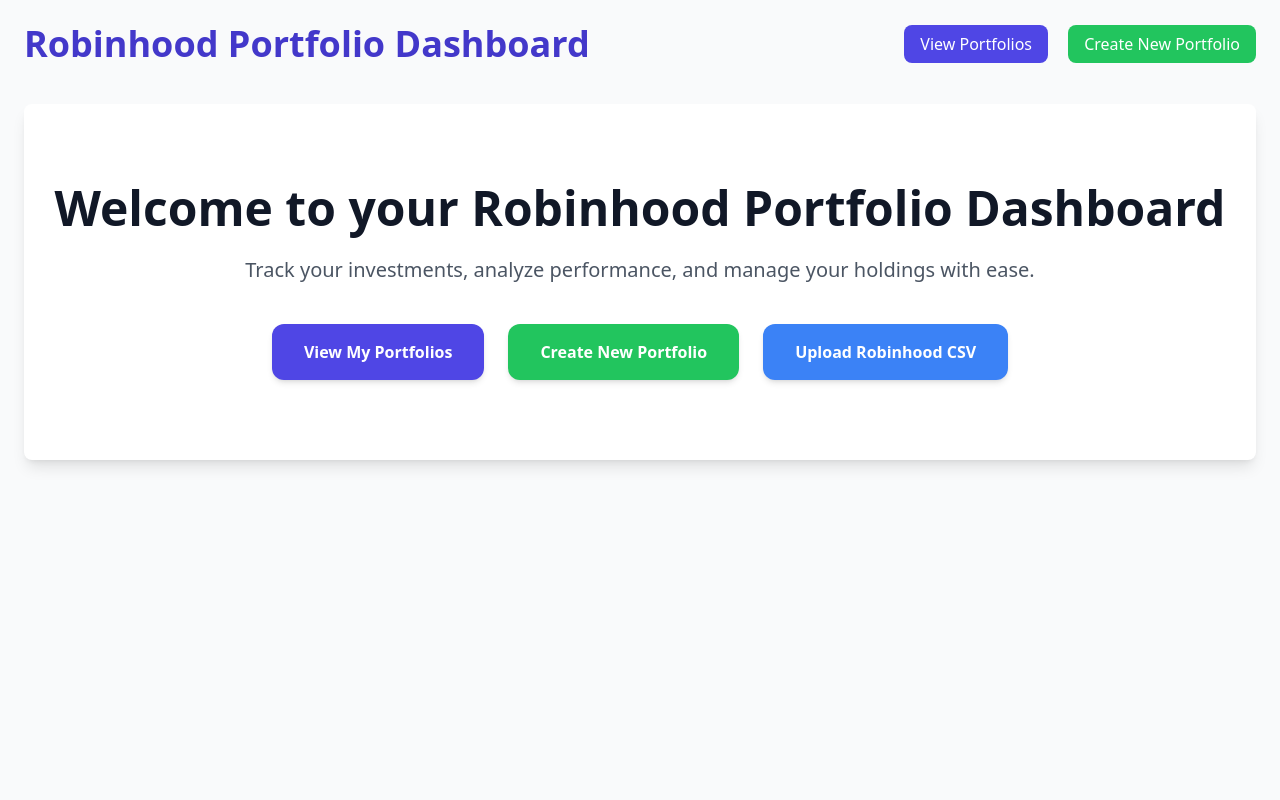
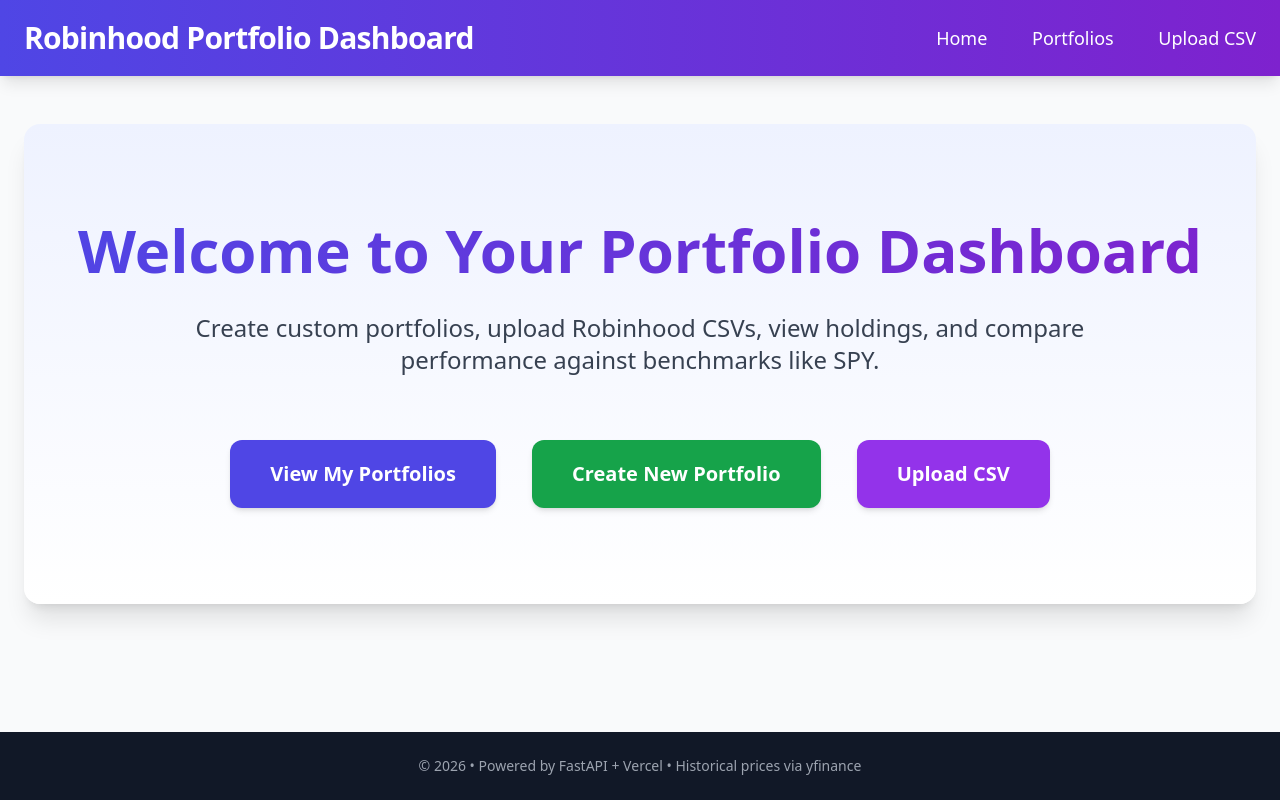
Before and after one commit to marshm100/Robinhood-Dashboard-v0.1, a FastAPI app: page / in a window 1280 px wide. Run offline with FastAPI, Linux system fonts and the light colour scheme; some libraries are stand-ins or nearby versions.

Commit message:
feat: enhanced navigation, hero landing page, and responsive styling

```diff
--- a/templates/base.html
+++ b/templates/base.html
@@ -7,9 +7,39 @@
     <script src="https://cdn.tailwindcss.com"></script>
     <script src="https://cdn.jsdelivr.net/npm/chart.js"></script>
 </head>
-<body class="bg-gray-50 text-gray-800">
-    <div class="container mx-auto p-6">
+<body class="bg-gray-50 min-h-screen flex flex-col">
+
+    <header class="bg-gradient-to-r from-indigo-600 to-purple-700 text-white shadow-lg">
+
+        <div class="container mx-auto px-6 py-5 flex justify-between items-center">
+
+            <h1 class="text-3xl font-bold tracking-tight">Robinhood Portfolio Dashboard</h1>
+
+            <nav class="space-x-10 text-lg">
+
+                <a href="/" class="hover:text-indigo-200 transition">Home</a>
+
+                <a href="/portfolios" class="hover:text-indigo-200 transition">Portfolios</a>
+
+                <a href="/upload" class="hover:text-indigo-200 transition">Upload CSV</a>
+
+            </nav>
+
+        </div>
+
+    </header>
+
+    <main class="container mx-auto px-6 py-12 flex-grow">
+
         {% block content %}{% endblock %}
-    </div>
+
+    </main>
+
+    <footer class="bg-gray-900 text-gray-400 text-center py-6">
+
+        <p class="text-sm">© 2026 • Powered by FastAPI + Vercel • Historical prices via yfinance</p>
+
+    </footer>
+
 </body>
 </html>
--- a/templates/index.html
+++ b/templates/index.html
@@ -1,22 +1,45 @@
 {% extends "base.html" %}
 
+{% block title %}Home - Robinhood Portfolio Dashboard{% endblock %}
+
 {% block content %}
-    <header class="flex justify-between items-center mb-10">
-        <h1 class="text-4xl font-bold text-indigo-700">Robinhood Portfolio Dashboard</h1>
-        <nav>
-            <a href="/portfolios" class="bg-indigo-600 text-white px-4 py-2 rounded-lg hover:bg-indigo-700 transition duration-300 mr-4">View Portfolios</a>
-            <a href="/portfolios/new" class="bg-green-500 text-white px-4 py-2 rounded-lg hover:bg-green-600 transition duration-300">Create New Portfolio</a>
-        </nav>
-    </header>
 
-    <main class="text-center py-20 bg-white rounded-lg shadow-lg">
-        <h2 class="text-5xl font-extrabold text-gray-900 mb-6">Welcome to your Robinhood Portfolio Dashboard</h2>
-        <p class="text-xl text-gray-600 mb-10">Track your investments, analyze performance, and manage your holdings with ease.</p>
+<div class="text-center py-24 bg-gradient-to-b from-indigo-50 to-white rounded-2xl shadow-xl">
 
-        <div class="flex justify-center space-x-6">
-            <a href="/portfolios" class="bg-indigo-600 text-white font-semibold px-8 py-4 rounded-xl shadow-md hover:bg-indigo-700 transition duration-300 transform hover:scale-105">View My Portfolios</a>
-            <a href="/portfolios/new" class="bg-green-500 text-white font-semibold px-8 py-4 rounded-xl shadow-md hover:bg-green-600 transition duration-300 transform hover:scale-105">Create New Portfolio</a>
-            <a href="/upload" class="bg-blue-500 text-white font-semibold px-8 py-4 rounded-xl shadow-md hover:bg-blue-600 transition duration-300 transform hover:scale-105">Upload Robinhood CSV</a>
-        </div>
-    </main>
+    <h2 class="text-6xl font-extrabold text-transparent bg-clip-text bg-gradient-to-r from-indigo-600 to-purple-700 mb-8">
+
+        Welcome to Your Portfolio Dashboard
+
+    </h2>
+
+    <p class="text-2xl text-gray-700 mb-16 max-w-4xl mx-auto">
+
+        Create custom portfolios, upload Robinhood CSVs, view holdings, and compare performance against benchmarks like SPY.
+
+    </p>
+
+    <div class="space-x-8">
+
+        <a href="/portfolios" class="inline-block px-10 py-5 bg-indigo-600 text-white text-xl font-semibold rounded-xl hover:bg-indigo-700 transition shadow-md">
+
+            View My Portfolios
+
+        </a>
+
+        <a href="/portfolios/new" class="inline-block px-10 py-5 bg-green-600 text-white text-xl font-semibold rounded-xl hover:bg-green-700 transition shadow-md">
+
+            Create New Portfolio
+
+        </a>
+
+        <a href="/upload" class="inline-block px-10 py-5 bg-purple-600 text-white text-xl font-semibold rounded-xl hover:bg-purple-700 transition shadow-md">
+
+            Upload CSV
+
+        </a>
+
+    </div>
+
+</div>
+
 {% endblock %}
```
